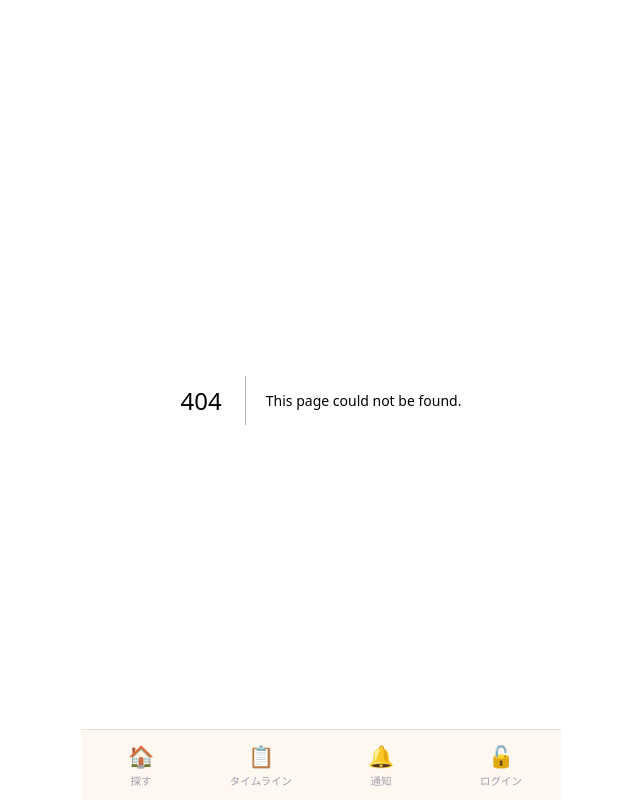
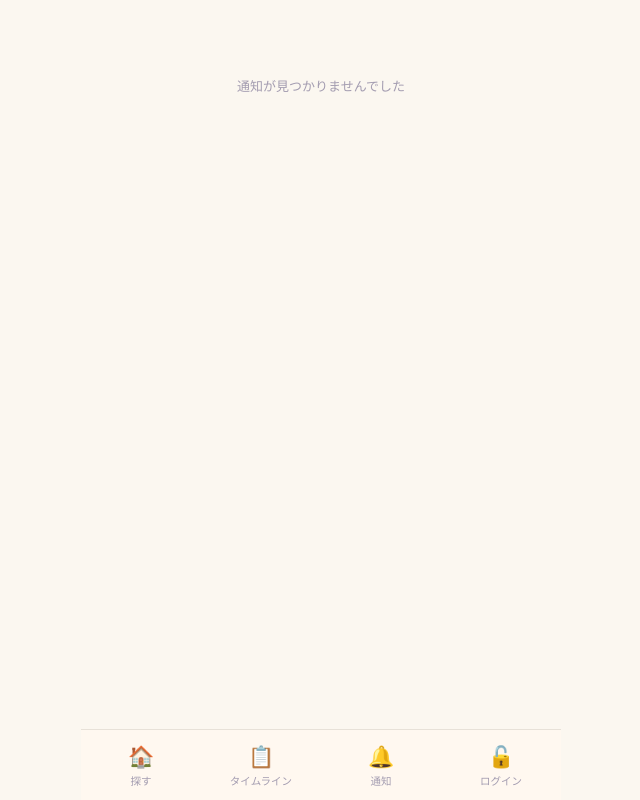
Before and after one commit to adosennsu8-netizen/yumeoibito-app, a Next.js app: page /admin-notice/1 in a window 1280 px wide. Before the commit this address had no page. Shown: the whole page, without its empty margins (319-959 px from the left). Built offline with nearby package versions, Linux system fonts and the light colour scheme; a web font is replaced by a local one.

Commit message:
feat: 運営通知の詳細ページ追加

```diff
--- /dev/null
+++ b/app/admin-notice/[id]/page.js
@@ -0,0 +1,38 @@
+"use client";
+
+import { useParams, useRouter } from "next/navigation";
+import { useAuth } from "../../AuthContext";
+
+export default function AdminNoticePage() {
+  const params = useParams();
+  const router = useRouter();
+  const { notifications } = useAuth();
+  const n = notifications.find((n) => String(n.id) === String(params.id));
+
+  if (!n) {
+    return (
+      <div className="app-shell">
+        <div className="page-content">
+          <div className="empty-state">
+            <p>通知が見つかりませんでした</p>
+          </div>
+        </div>
+      </div>
+    );
+  }
+
+  return (
+    <div className="app-shell">
+      <div className="subpage-header">
+        <button className="back-btn" onClick={() => router.back()}>←</button>
+        <span className="title">運営からのお知らせ</span>
+      </div>
+      <div className="page-content">
+        <div className="card card-pad">
+          <p style={{ fontSize: "11px", color: "var(--text-faint)", margin: "0 0 10px" }}>{n.time}</p>
+          <p style={{ fontSize: "15px", lineHeight: 1.8, margin: 0 }}>{n.text}</p>
+        </div>
+      </div>
+    </div>
+  );
+}
--- a/app/notifications/page.js
+++ b/app/notifications/page.js
@@ -14,7 +14,7 @@ const ICON_MAP = {
 };
 
 function linkFor(n) {
-  if (n.type === "admin") return "#";
+  if (n.type === "admin") return `/admin-notice/${n.id}`;
   if (n.type === "post") return "/feed";
   if (n.type === "vip") return `/vip/${n.creatorId}`;
   return `/profile/${n.creatorId}`;
```
